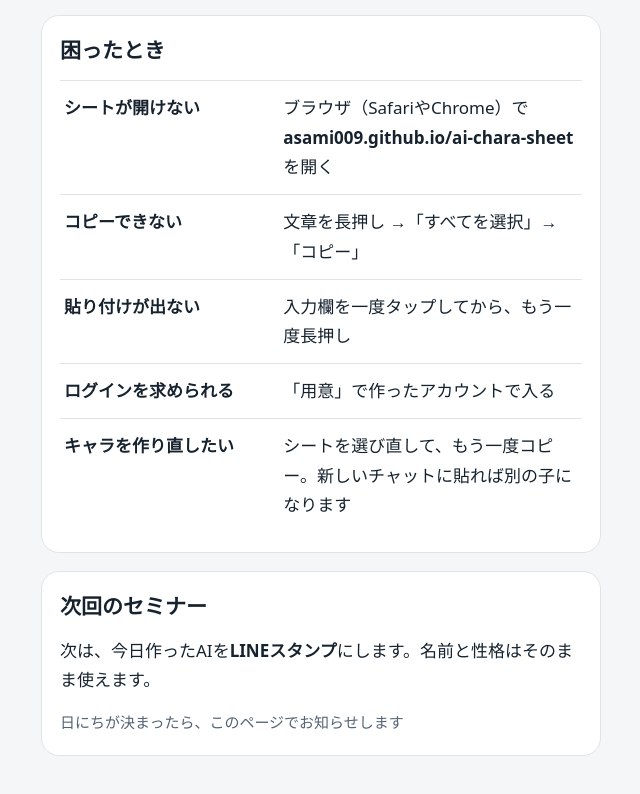
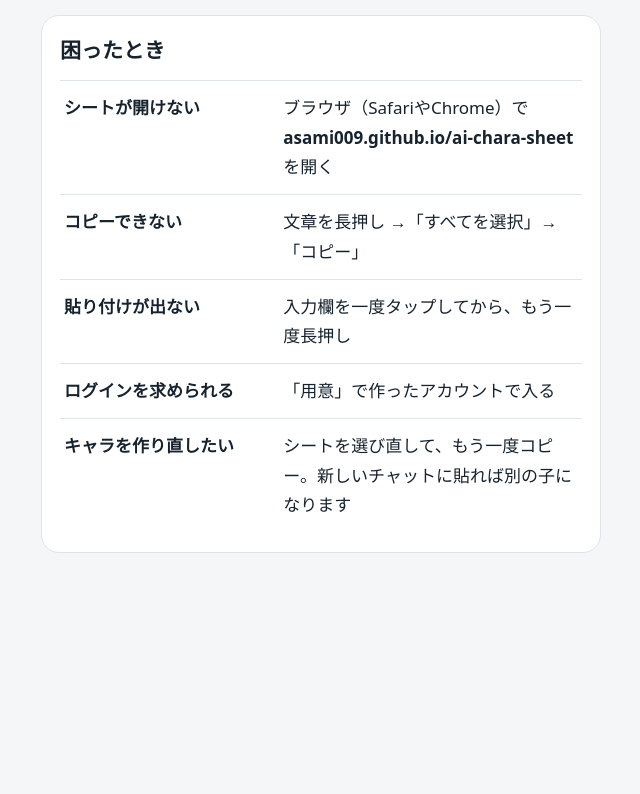
Before and after one commit to asami009/ai-chara-sheet, a plain HTML site: page tejun.html in a window 1280 px wide. Shown: the part 2702-3496 px from the top of the page, without its empty margins (319-959 px from the left). After the commit the page ends 3303 px from the top, so only its background shows below. Drawn offline with Linux system fonts and the light colour scheme.

Commit message:
手順書から次回セミナーの案内を外す
Co-Authored-By: Claude Opus 5.5 <noreply@anthropic.com>

```diff
--- a/tejun.html
+++ b/tejun.html
@@ -128,11 +128,6 @@
     </table>
   </section>
 
-  <section>
-    <h2>次回のセミナー</h2>
-    <p>次は、今日作ったAIを<b>LINEスタンプ</b>にします。名前と性格はそのまま使えます。</p>
-    <p class="sub">日にちが決まったら、このページでお知らせします</p>
-  </section>
 </main>
 <script>
   document.querySelectorAll('[data-copy]').forEach(b=>b.addEventListener('click',async()=>{
```
